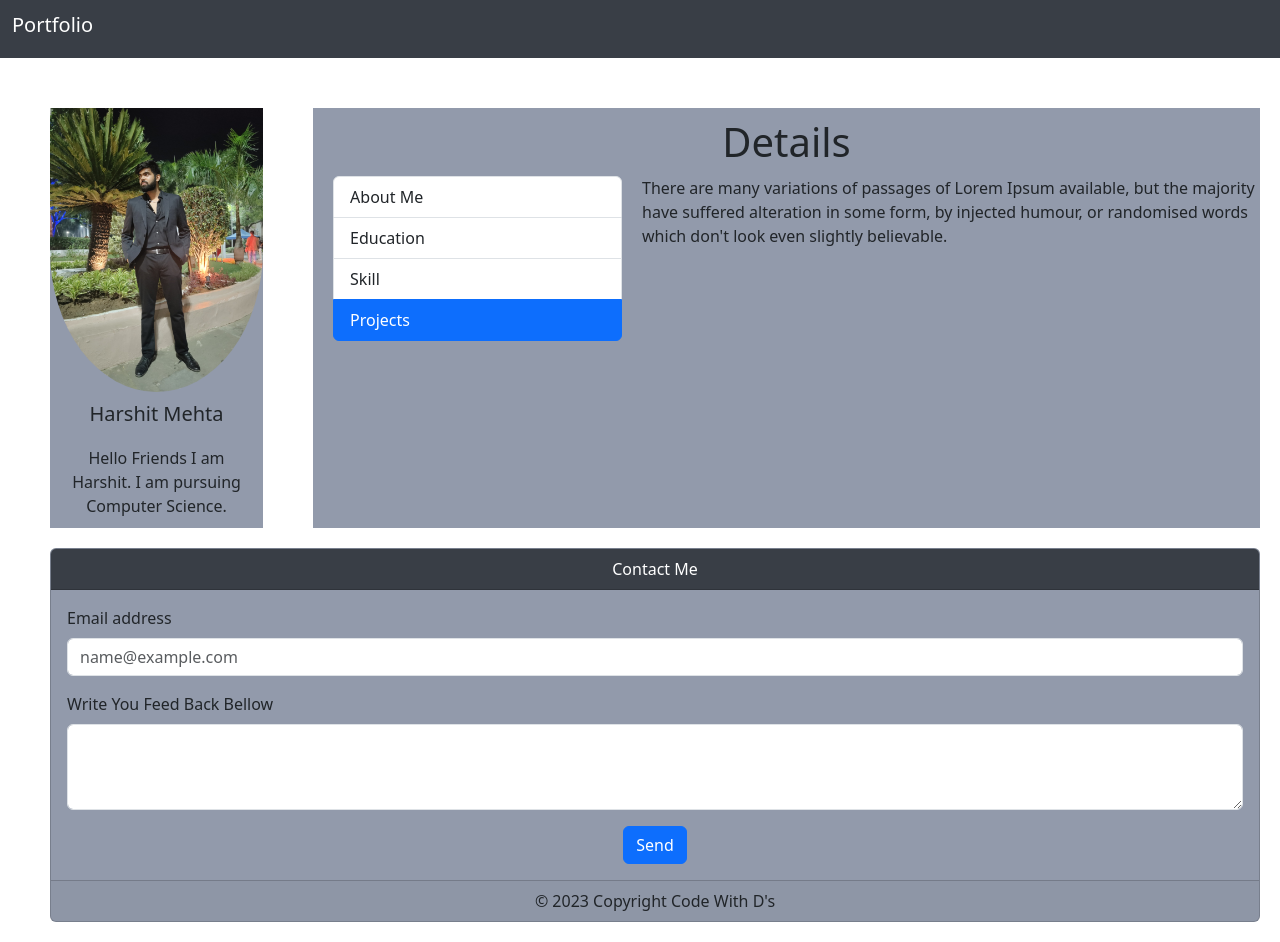
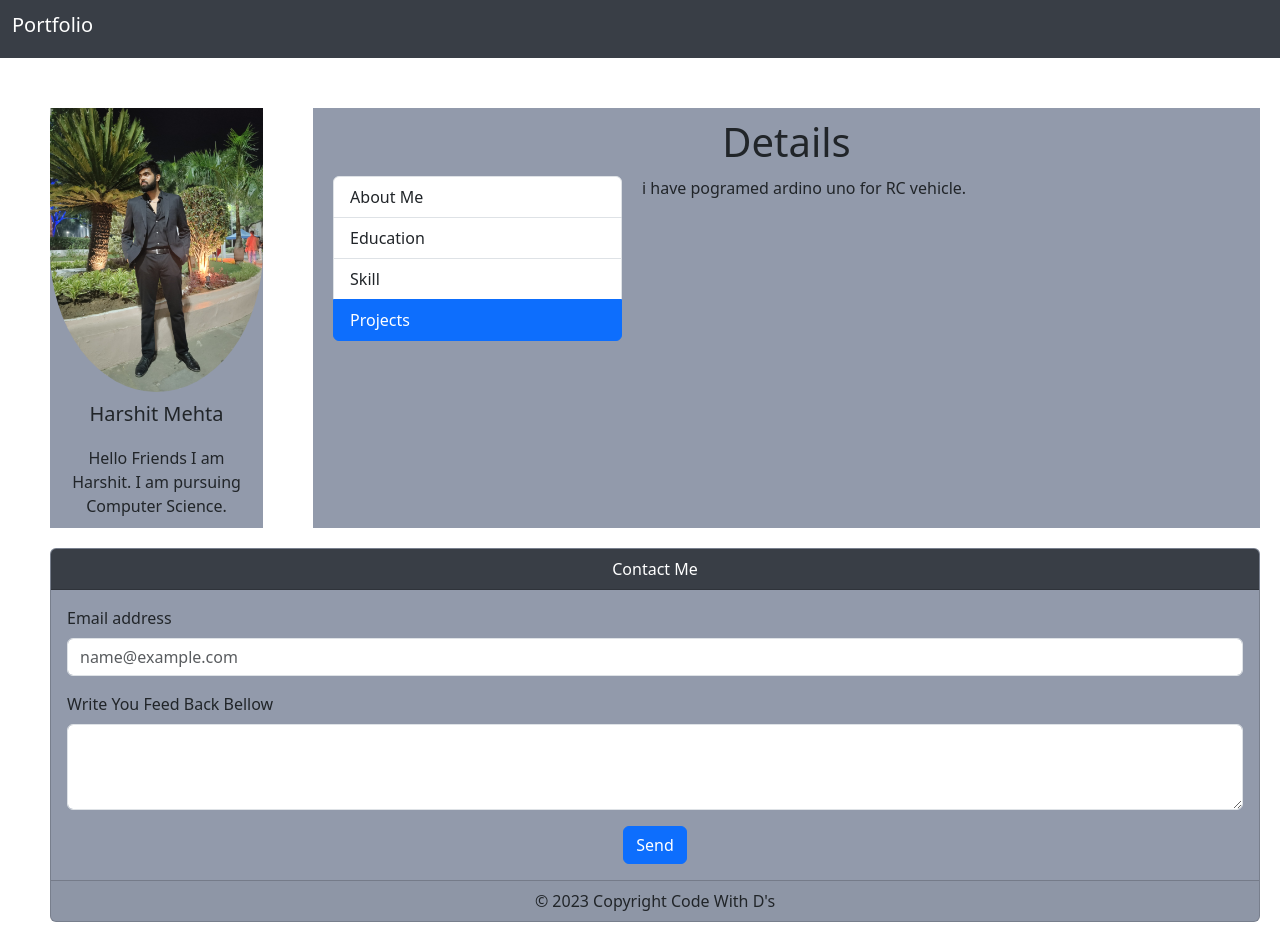
Before and after one commit to 12harshit2001/super-hm, a plain HTML site: page index.html in a window 1280 px wide. Both pictures are taken after a click on the tab "Projects". Drawn offline with nearby package versions, Linux system fonts and the light colour scheme.

Commit message:
Update index.html

```diff
--- a/index.html
+++ b/index.html
@@ -87,7 +87,7 @@
                         <td> HTML, CSS</td>
                       </tr>
                     </table></div>
-                  <div class="tab-pane fade" id="list-settings" role="tabpanel" aria-labelledby="list-settings-list">There are many variations of passages of Lorem Ipsum available, but the majority have suffered alteration in some form, by injected humour, or randomised words which don't look even slightly believable.</div>
+                  <div class="tab-pane fade" id="list-settings" role="tabpanel" aria-labelledby="list-settings-list">i have pogramed ardino uno for RC vehicle.</div>
                 </div>
               </div>
 
```
